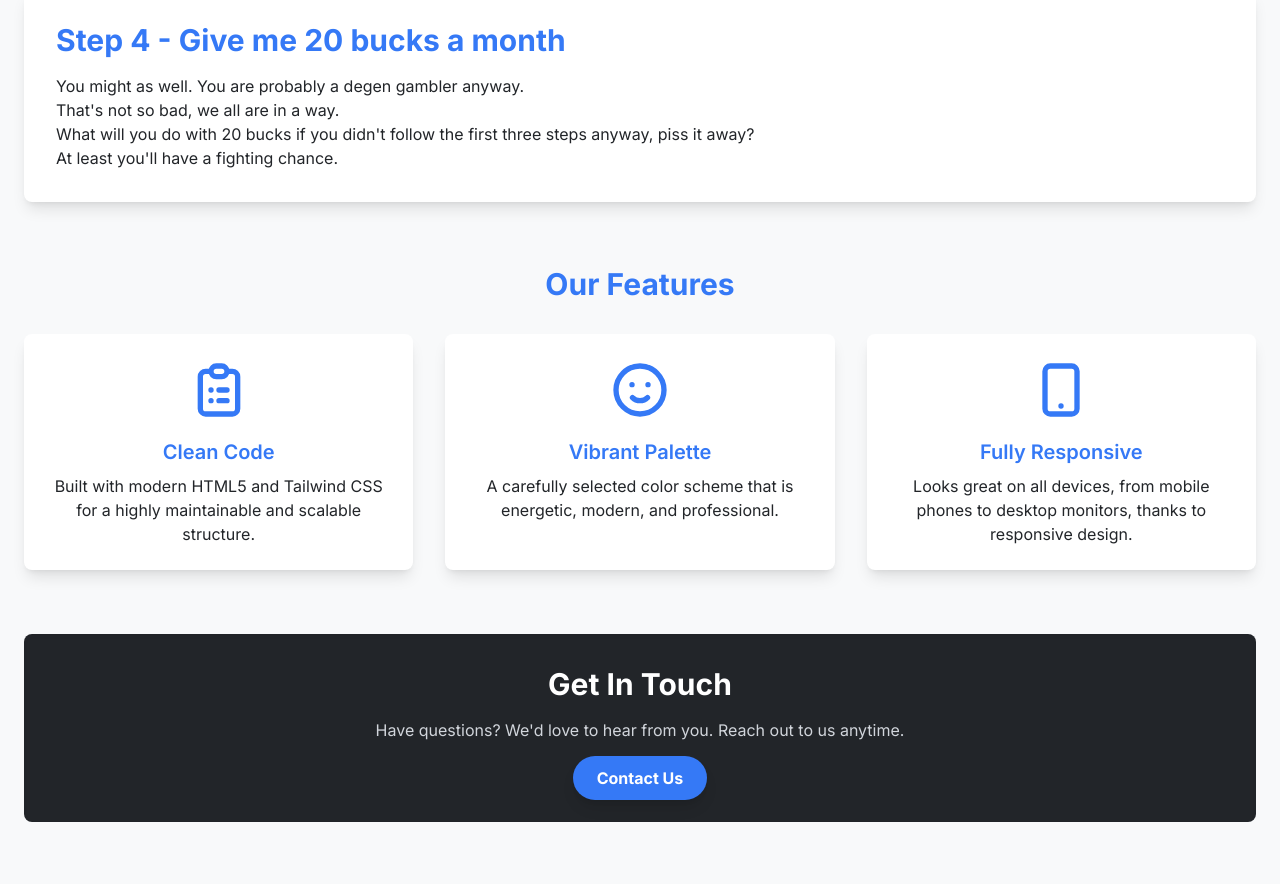
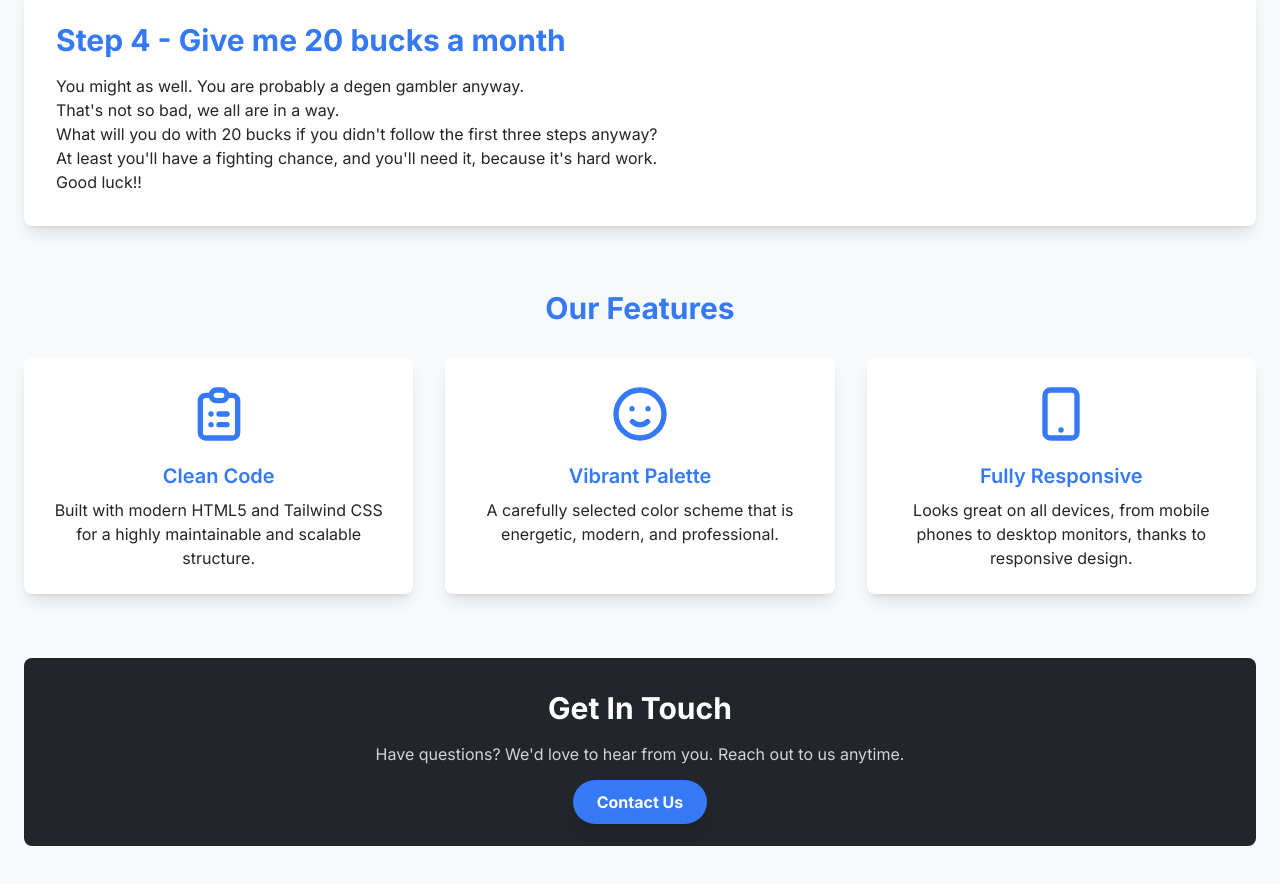
Before and after one commit to Colin123/recursa.biz, a plain HTML site: page index.html in a window 1280 px wide. Shown: the part 1160-2044 px from the top of the page. Drawn offline with nearby package versions, Linux system fonts and the light colour scheme.

Commit message:
political correctness

```diff
--- a/index.html
+++ b/index.html
@@ -99,8 +99,9 @@
             <p class="text-dark leading-relaxed">
                 <p>You might as well. You are probably a degen gambler anyway.</p>
                 <p>That's not so bad, we all are in a way.</p>
-                <p>What will you do with 20 bucks if you didn't follow the first three steps anyway, piss it away? </p>
-                <p>At least you'll have a fighting chance.</p>
+                <p>What will you do with 20 bucks if you didn't follow the first three steps anyway? </p>
+                <p>At least you'll have a fighting chance, and you'll need it, because it's hard work.</p>
+                <p>Good luck!!</p>
             </p>
         </section>
 
```
